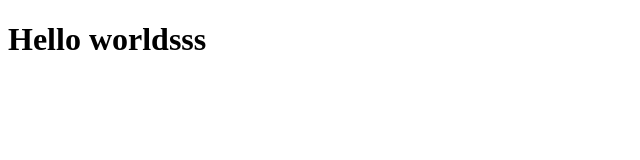
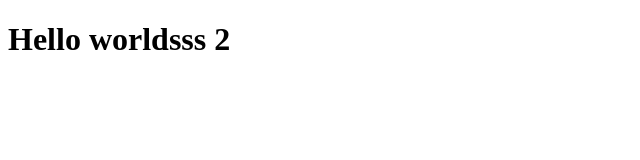
Before and after one commit to troullandWesign/pwa, a plain HTML site: page index.html in a window 1280 px wide. Shown: the full height of the page, 0-640 px from the left. Drawn offline with Linux system fonts and the light colour scheme.

Commit message:
Update index.html

```diff
--- a/index.html
+++ b/index.html
@@ -11,7 +11,7 @@
 </head>
 <body>
 
-    <h1>Hello worldsss</h1>
+    <h1>Hello worldsss 2</h1>
 
     <script src="app.js"></script>
     <script>
```
